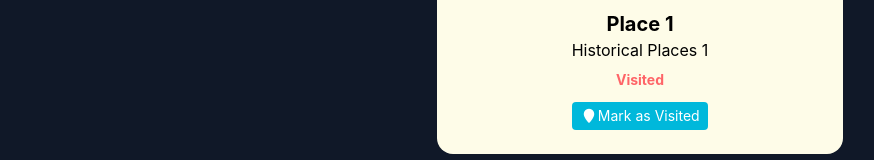
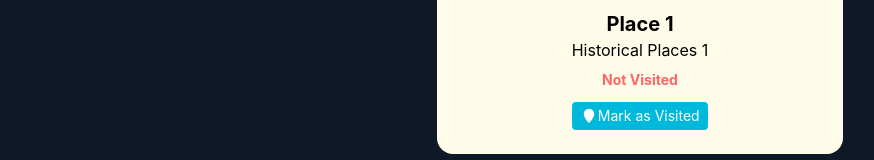
Before and after one commit to ShaunLae/historical-places, a React (Vite) app: page /place/1 in a window 1280 px wide. Shown: the part 349-509 px from the top of the page, without its empty margins (0-874 px from the left). Built offline with nearby package versions, Linux system fonts and the light colour scheme.

Commit message:
day 4 feat: MarkUnmark

```diff
--- a/src/components/Button.jsx
+++ b/src/components/Button.jsx
@@ -1,8 +1,8 @@
-function Button({ children }) {
+function Button({ onClick, children }) {
   return (
-    <div className="bg-cyan-500 cursor-pointer text-white text-sm rounded-sm px-2 py-1 inline-block">
+    <button onClick={onClick} className={`bg-cyan-500 cursor-pointer text-white text-sm rounded-sm px-2 py-1 inline-block `}>
       {children}
-    </div>
+    </button>
   );
 }
 
--- a/src/components/Card.jsx
+++ b/src/components/Card.jsx
@@ -1,22 +1,27 @@
 import { Link, useParams } from "react-router";
 import Button from "./Button";
 import { Activity } from "react";
+import { useDispatch } from "react-redux";
+import { markVisited } from "../redux/MarkUnmarkSlice";
 
 function Card({ item }) {
-  // console.log(item);
-  const { name, image, description } = item;
+  const { name, image, description, visited } = item;
   const {id} = useParams();
-  // console.log(id);
+
+  const dispatch = useDispatch();
+  const handleMarkUnMark = () => {
+    dispatch(markVisited(item.id));
+  };
   return (
     <div className="p-6 aspect-4/3 bg-yellow-50 rounded-2xl text-center">
       <img src={image} alt="img" className="aspect-4/2 object-cover w-full" />
       <h2 className="font-bold mt-3 text-xl">{name}</h2>
       <p>{description}</p>
-      <h5 className="text-sm text-red-400 mt-2 mb-3 font-bold">Visited</h5>
+      <h5 className="text-sm text-red-400 mt-2 mb-3 font-bold">{visited === true ? 'Visited' : 'Not Visited'}</h5>
       <div className={!id? "flex justify-between" : ""}>
-        <Button>
+        <Button onClick={handleMarkUnMark}>
           <i className="fa-solid fa-location-pin"></i>
-          Mark as Visited
+          {visited === true ? 'UnMark as Visited' : 'Mark as Visited'}
         </Button>
         <Activity mode={!id ? "visible" : "hidden"}>
           <Link to={`/place/${item.id}`}>
--- a/src/components/Cards.jsx
+++ b/src/components/Cards.jsx
@@ -1,14 +1,16 @@
+import { useSelector } from "react-redux";
 import Card from "./Card";
-import data from "/data.json";
+// import data from "/data.json";
 
 function Cards() {
+    const markunmark = useSelector((state) => state.markunmark);
   return (
     <>
       <h2 className="text-3xl font-bold text-white mb-12">
         All Historical Places
       </h2>
       <div className="grid lg:grid-cols-3 md:grid-cols-2 grid-cols-1 gap-16">
-        {data.map((item, id) => {
+        {markunmark.map((item, id) => {
           return <Card key={id} item={item} />;
         })}
       </div>
--- a/src/components/RandomPlace.jsx
+++ b/src/components/RandomPlace.jsx
@@ -1,13 +1,14 @@
 import { useState } from "react";
 import Button from "./Button";
 import Card from "./Card";
-import data from "/data.json";
+// import data from "/data.json";
 import { useDispatch, useSelector } from "react-redux";
 import { hideShow } from "../redux/hideShowSlide";
 
 function RandomPlace() {
   const [index, setIndex] = useState(0);
   const hide = useSelector((state) => state.hide);
+  const markunmark = useSelector((state) => state.markunmark);
   const dispatch = useDispatch();
   return (
     <div>
@@ -15,7 +16,7 @@ function RandomPlace() {
       <div
         className={`inline-block mb-8 }`}
         onClick={() => {
-          setIndex(Math.floor(Math.random() * data.length));
+          setIndex(Math.floor(Math.random() * markunmark.length));
           if (hide) {
             dispatch(hideShow());
           }
@@ -26,7 +27,7 @@ function RandomPlace() {
       <div
         className={`lg:w-4/12 md:w-6/12 mx-auto mb-12 ${!hide ? "visible" : "hidden"}`}
       >
-        <Card item={data[index]} className={``} />
+        <Card item={markunmark[index]} className={``} />
       </div>
     </div>
   );
--- a/src/components/ViewDetails.jsx
+++ b/src/components/ViewDetails.jsx
@@ -1,16 +1,14 @@
 import { Link, useParams } from "react-router";
 import Button from "./Button";
 import Card from "./Card";
-import data from "/data.json";
+// import data from "/data.json";
+import { useSelector } from "react-redux";
 
 function ViewDetails() {
-    const {id} = useParams();
-    // console.log(typeof id); // string
-    // const place = data.filter((item)=>{
-    //     return id === item.id;
-    // })
-    const matchplace = data.filter(item => item.id === Number(id));
-    // console.log(matchplace);
+    const {id} = useParams();   // typeof id - string
+    const markunmark = useSelector((state) => state.markunmark);
+    // const matchplace = data.filter(item => item.id === Number(id)); // array
+    const matchplace = markunmark.find(item => item.id === Number(id));   // object
 
   return (
     <div className="bg-gray-900 w-full h-screen p-8">
@@ -21,7 +19,7 @@ function ViewDetails() {
         </Button>
       </Link>
       <div className={`lg:w-4/12 md:w-6/12 mx-auto mb-12`}>
-        <Card item={matchplace[0]} />
+        <Card item={matchplace} />
       </div>
     </div>
   );
--- /dev/null
+++ b/src/redux/MarkUnmarkSlice.js
@@ -0,0 +1,21 @@
+import { createSlice } from "@reduxjs/toolkit";
+import data from "/data.json";
+
+export const markUnmarkSlice = createSlice({
+    name: "markunmark",
+    initialState: data,
+    reducers: {
+        markVisited: (state, action) => {
+            const matchplace = state.find(item => item.id === action.payload);
+            if (matchplace.visited === true) {
+                matchplace.visited = false;
+            } else {
+                matchplace.visited = true;
+            }
+            return state;
+        }
+    }
+})
+
+export default markUnmarkSlice.reducer;
+export const {markVisited} = markUnmarkSlice.actions;
--- a/src/redux/store.js
+++ b/src/redux/store.js
@@ -1,8 +1,10 @@
 import { configureStore } from "@reduxjs/toolkit";
-import hideShowReducer from "./hideShowSlide.js"
+import hideShowReducer from "./hideShowSlide.js";
+import markUnmarkReducer from "./MarkUnmarkSlice.js";
 
 export const store = configureStore({
     reducer: {
         hide: hideShowReducer,
+        markunmark: markUnmarkReducer,
     }
 })
```
